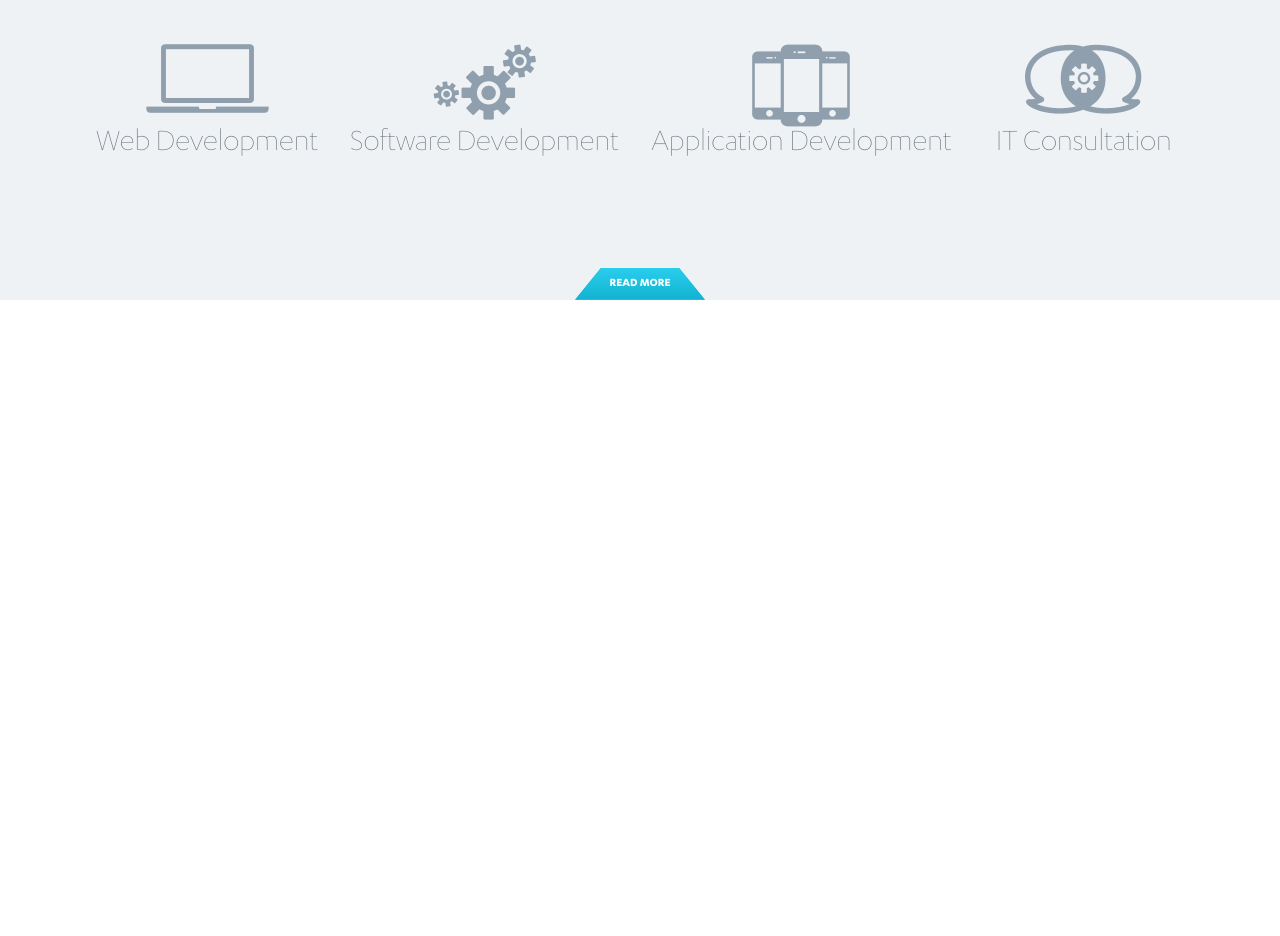
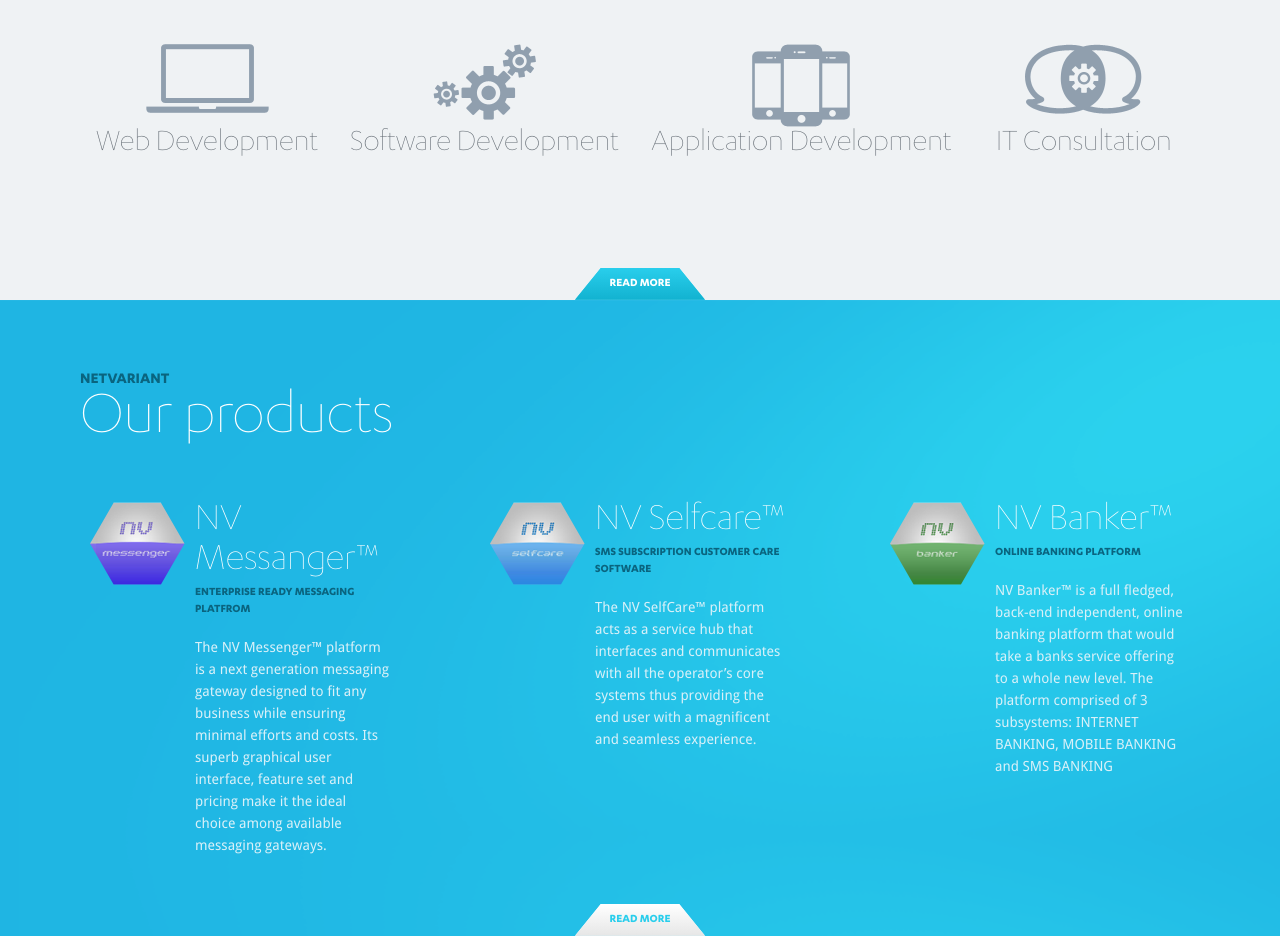
Before and after one commit to GarrusNapp/nv-clone, a website built with webpack: page index.html in a window 1280 px wide. Shown: the part 949-1885 px from the top of the page. Before the commit the page ends 1249 px from the top, so only its background shows below. Built offline with nearby package versions, Linux system fonts and the light colour scheme.

Commit message:
Products section

```diff
--- a/index.html
+++ b/index.html
@@ -165,6 +165,42 @@
         </div>
       </div>
     </section>
+    <section class="products">
+      <div class="section-wrapper">
+        <div class="products-info">
+          <span class="header-small">Netvariant</span>
+          <h2 class="section-title">Our products</h2>
+          <div class="product-list">
+            <div class="product">
+              <img src="images/messanger.png" />
+              <div class="product-description">
+                <h4>NV Messanger™</h4>
+                <span>Enterprise ready messaging platfrom</span>
+                <p>The NV Messenger™ platform is a next generation messaging gateway designed to fit any business while ensuring minimal efforts and costs. Its superb graphical user interface, feature set and pricing make it the ideal choice among available
+                  messaging gateways.</p>
+              </div>
+            </div>
+            <div class="product">
+              <img src="images/selfcare.png" />
+              <div class="product-description">
+                <h4>NV Selfcare™</h4>
+                <span>SMS Subscription Customer Care Software</span>
+                <p>The NV SelfCare™ platform acts as a service hub that interfaces and communicates with all the operator’s core systems thus providing the end user with a magnificent and seamless experience.</p>
+              </div>
+            </div>
+            <div class="product">
+              <img src="images/banker.png" />
+              <div class="product-description">
+                <h4>NV Banker™</h4>
+                <span>Online Banking Platform</span>
+                <p>NV Banker™ is a full fledged, back-end independent, online banking platform that would take a banks service offering to a whole new level. The platform comprised of 3 subsystems: INTERNET BANKING, MOBILE BANKING and SMS BANKING</p>
+              </div>
+            </div>
+          </div>
+        </div>
+        <div class="read-more">Read more</div>
+      </div>
+    </section>
   </div>
   <script src="out/out.js"></script>
 </body>
--- a/sass/main.scss
+++ b/sass/main.scss
@@ -6,6 +6,7 @@
 @import "./partials/carousel";
 @import "./partials/secondnav";
 @import "./partials/services";
+@import "./partials/products";
 
 .main-container {
   max-width: 2000px;
--- a/sass/modules/_colors.scss
+++ b/sass/modules/_colors.scss
@@ -13,3 +13,4 @@
 $section-title: #21bae5;
 $text-color: #626a72;
 $products-background: #29CEEC;
+$products-header-small: #0a647f;
--- /dev/null
+++ b/sass/partials/_products.scss
@@ -0,0 +1,64 @@
+@import "../modules/colors";
+@import "../modules/breakpoints";
+@import "../modules/readmore";
+
+.products {
+  position: relative;
+  background-image: url("../images/our-products-bg-01.png");
+  background-size: cover;
+  background-color: $products-background;
+  .products-info {
+    padding: 20px 80px;
+    .header-small {
+      font-family: "Karbon", sans-serif;
+      font-weight: bold;
+      //font-size: 12px;
+      text-transform: uppercase;
+      color: $products-header-small;
+    }
+    .section-title {
+      font-family: "Karbon", sans-serif;
+      font-weight: 200;
+      font-size: 4rem;
+      color: white;
+    }
+  }
+  .product-list {
+    display: flex;
+    flex-wrap: wrap;
+    justify-content: space-between;
+    padding-top: 40px;
+    .product {
+      display: flex;
+      width: 300px;
+      margin: 10px;
+      h4 {
+        font-family: "Karbon", sans-serif;
+        font-weight: 200;
+        font-size: 2.5rem;
+        color: white;
+      }
+      span {
+        font-family: "Karbon", sans-serif;
+        font-weight: bold;
+        font-size: 12px;
+        text-transform: uppercase;
+        color: #0a647f;
+      }
+      p {
+        font-family: "Droid Sans", sans-serif;
+        font-size: 14px;
+        line-height: 22px;
+        padding-top: 20px;
+        color: #d8f0f8;
+      }
+      img {
+        align-self: flex-start;
+        padding-right: 10px;
+      }
+    }
+  }
+  .read-more {
+    @include readMore(white, $products-background);
+  }
+}
```
Also changed, not shown: images/our-products-bg-01.png (added).
